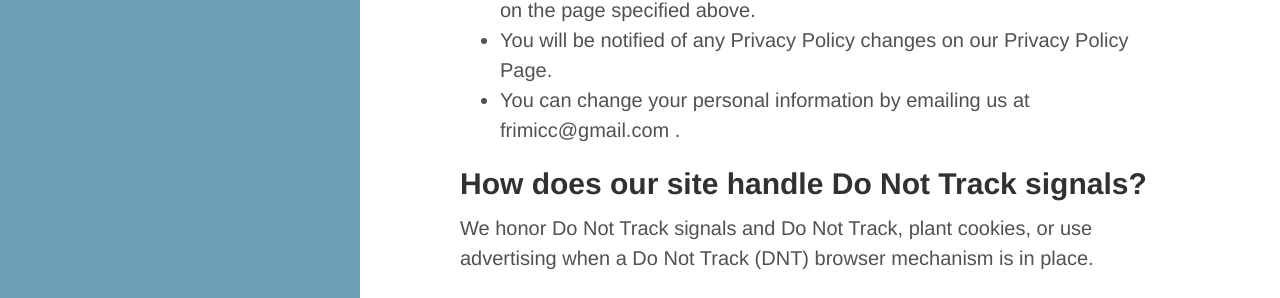
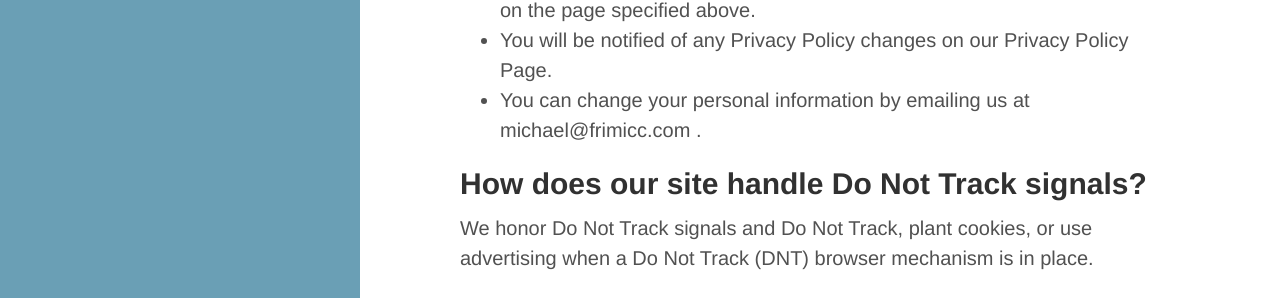
Before and after one commit to frimicc/frimicc.github.io, a Jekyll site: the page built from privacypolicy.md, in a window 1280 px wide and 900 px high, scrolled down 2229 px. Shown: the part 171-469 px from the top of the window. Built offline with Jekyll 4.4.1, drawn with Linux system fonts in a browser that asks for light colours; some of the changed text lies outside the part shown.

Commit message:
Changed email address.

```diff
--- a/_config.yml
+++ b/_config.yml
@@ -15,7 +15,7 @@ baseurl:          /
 author:
   name:           'Michael Friedman'
   url:            https://twitter.com/frimicc
-  email:          'frimicc@gmail.com'
+  email:          'michael@frimicc.com'
 
 paginate:         5
 
```
